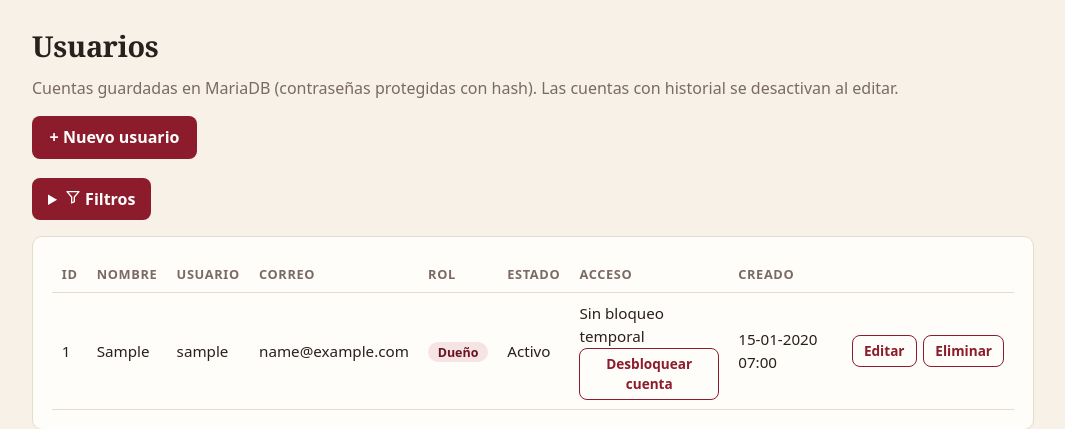
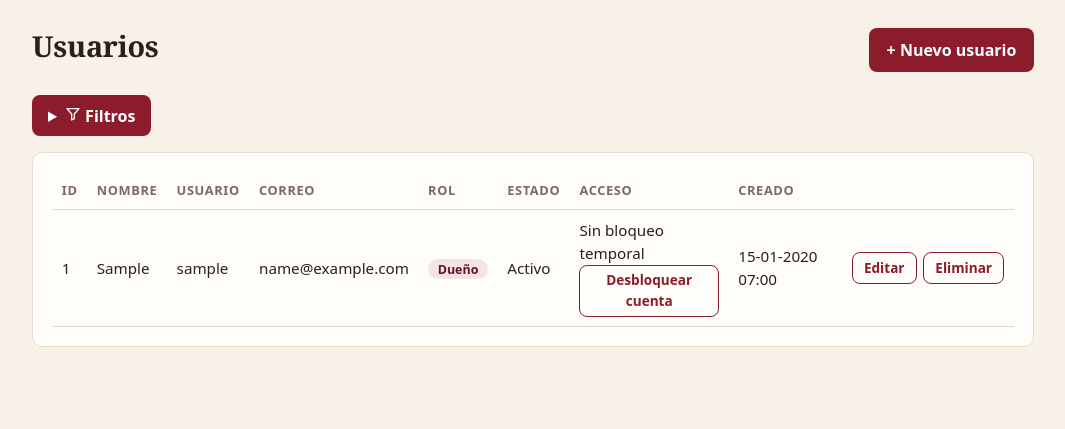
Before and after one commit to LFP2002/corte-gestion, a Django app: page /usuarios/ in a window 1280 px wide. Shown: the part 56-485 px from the top of the page, without its empty margins (107-1172 px from the left). Run offline with Django 5.2, Linux system fonts and the light colour scheme; a user stored in the database is signed in; tables that the repository leaves empty hold one stand-in row (values such as "Sample post").

Commit message:
style(ui): mejorar formularios y retirar textos internos

```diff
--- a/backend/templates/usuarios/lista.html
+++ b/backend/templates/usuarios/lista.html
@@ -2,7 +2,7 @@
 {% block titulo %}Usuarios{% endblock %}
 {% block contenido %}
 <div class="cabecera">
-  <div><h1>Usuarios</h1><p>Cuentas guardadas en MariaDB (contraseñas protegidas con hash). Las cuentas con historial se desactivan al editar.</p></div>
+  <div><h1>Usuarios</h1></div>
   <a class="btn" href="{% url 'usuario_crear' %}">+ Nuevo usuario</a>
 </div>
 {% include 'gestion/filtros.html' %}
```
